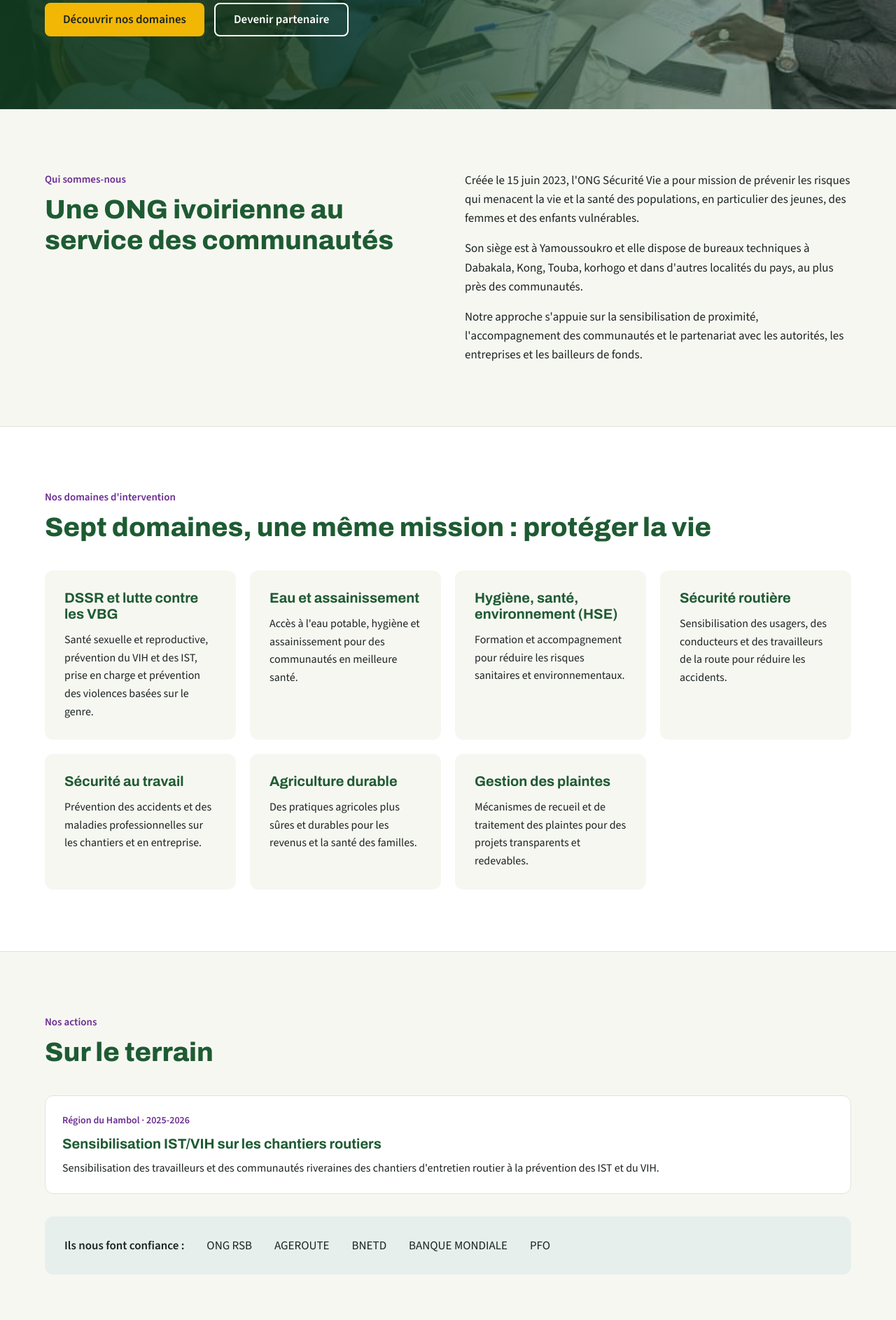
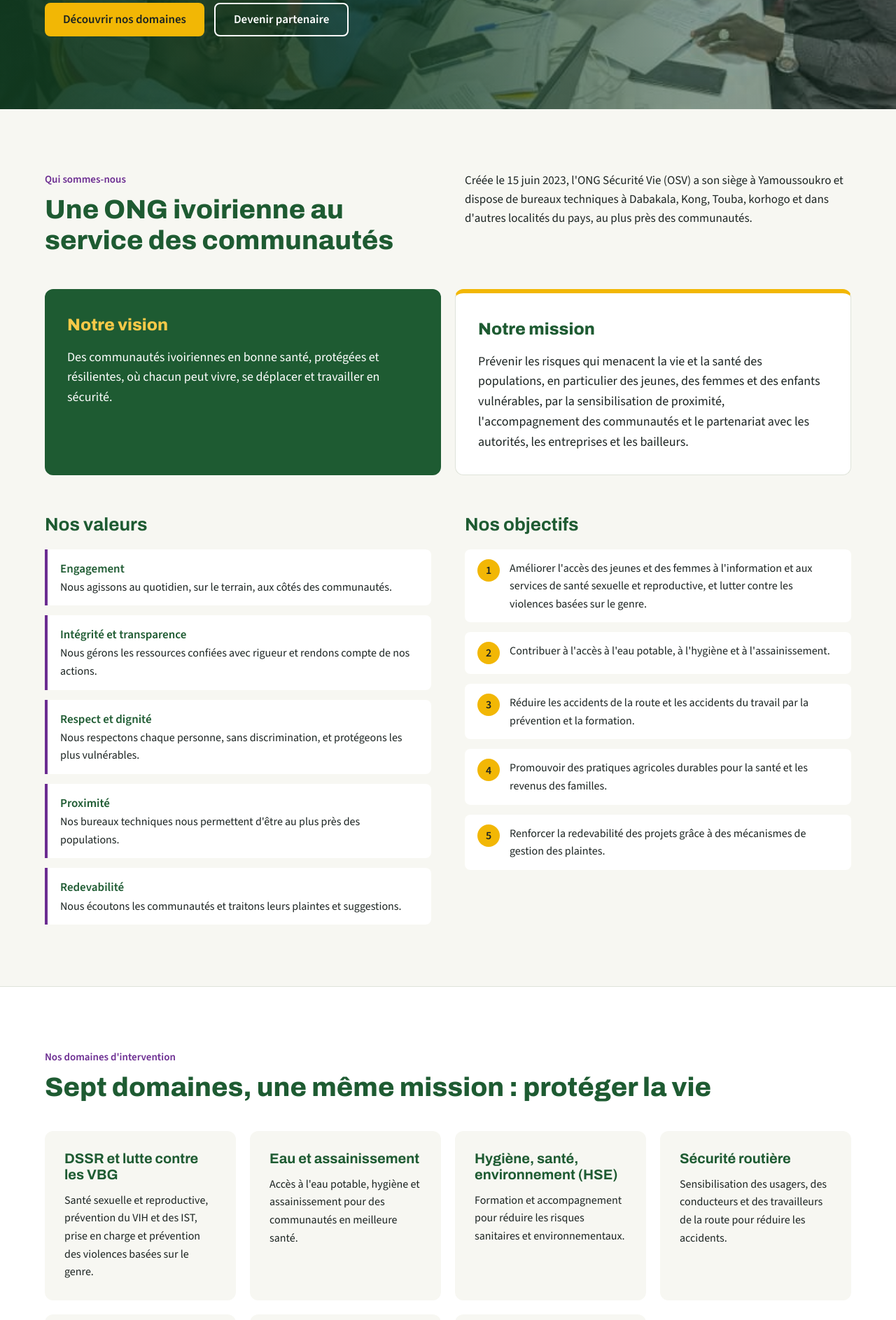
Before and after one commit to 28121989/securitevie, a Jekyll site: the page built from index.html, in a window 1280 px wide. Shown: the part 630-2516 px from the top of the page at 70% size. Built offline with Jekyll 4.4.1, drawn with Linux system fonts in a browser that asks for light colours.

Commit message:
Add files via upload

```diff
--- /dev/null
+++ b/_data/apropos.yml
@@ -0,0 +1,19 @@
+vision: "Des communautés ivoiriennes en bonne santé, protégées et résilientes, où chacun peut vivre, se déplacer et travailler en sécurité."
+mission: "Prévenir les risques qui menacent la vie et la santé des populations, en particulier des jeunes, des femmes et des enfants vulnérables, par la sensibilisation de proximité, l'accompagnement des communautés et le partenariat avec les autorités, les entreprises et les bailleurs."
+valeurs:
+  - titre: "Engagement"
+    texte: "Nous agissons au quotidien, sur le terrain, aux côtés des communautés."
+  - titre: "Intégrité et transparence"
+    texte: "Nous gérons les ressources confiées avec rigueur et rendons compte de nos actions."
+  - titre: "Respect et dignité"
+    texte: "Nous respectons chaque personne, sans discrimination, et protégeons les plus vulnérables."
+  - titre: "Proximité"
+    texte: "Nos bureaux techniques nous permettent d'être au plus près des populations."
+  - titre: "Redevabilité"
+    texte: "Nous écoutons les communautés et traitons leurs plaintes et suggestions."
+objectifs:
+  - "Améliorer l'accès des jeunes et des femmes à l'information et aux services de santé sexuelle et reproductive, et lutter contre les violences basées sur le genre."
+  - "Contribuer à l'accès à l'eau potable, à l'hygiène et à l'assainissement."
+  - "Réduire les accidents de la route et les accidents du travail par la prévention et la formation."
+  - "Promouvoir des pratiques agricoles durables pour la santé et les revenus des familles."
+  - "Renforcer la redevabilité des projets grâce à des mécanismes de gestion des plaintes."
--- a/assets/style.css
+++ b/assets/style.css
@@ -57,3 +57,19 @@ a:focus-visible,.bouton:focus-visible{outline:3px solid var(--or);outline-offset
 .heros.avec-photo{background-image:linear-gradient(90deg,rgba(18,59,32,.93) 0%,rgba(18,59,32,.78) 45%,rgba(18,59,32,.25) 100%),var(--photo)}
 @media (max-width:760px){.heros.avec-photo{background-image:linear-gradient(rgba(18,59,32,.82),rgba(18,59,32,.82)),var(--photo)}}
 .heros h1,.heros p.intro{text-shadow:0 1px 12px rgba(0,0,0,.25)}
+
+.vm{display:grid;grid-template-columns:repeat(auto-fit,minmax(300px,1fr));gap:20px;margin-top:48px}
+.vm-carte{border-radius:12px;padding:32px;display:flex;flex-direction:column;gap:12px;font-size:18px}
+.vm-titre{font-family:'Archivo',sans-serif;font-weight:800;font-size:24px}
+.vm-vision{background:var(--vert);color:#fff}
+.vm-vision .vm-titre{color:var(--or)}
+.vm-mission{background:#fff;border:1px solid var(--trait);border-top:6px solid var(--accent)}
+.vm-mission .vm-titre{color:var(--vert)}
+.sous-titre{font-size:26px;margin-bottom:20px}
+.valeurs{display:flex;flex-direction:column;gap:14px}
+.valeur{padding:14px 18px;border-left:4px solid var(--violet);background:#fff;border-radius:0 8px 8px 0}
+.valeur-titre{font-weight:600;color:var(--vert)}
+.valeur p:last-child{font-size:16px}
+.objectifs{list-style:none;margin:0;padding:0;display:flex;flex-direction:column;gap:14px}
+.objectifs li{display:flex;gap:14px;align-items:flex-start;background:#fff;padding:14px 18px;border-radius:8px;font-size:16px}
+.objectifs .num{flex:0 0 32px;height:32px;border-radius:50%;background:var(--accent);color:#1C2422;font-weight:700;display:flex;align-items:center;justify-content:center}
--- a/index.html
+++ b/index.html
@@ -32,13 +32,34 @@
 <div class="boutons"><a class="bouton" href="#domaines">Découvrir nos domaines</a><a class="bouton contour" href="#contact">Devenir partenaire</a></div>
 </div></section>
 
-<section id="mission"><div class="bloc deux-col">
+<section id="mission"><div class="bloc">
+<div class="deux-col">
 <div><p class="surtitre">Qui sommes-nous</p><h2>Une ONG ivoirienne au service des communautés</h2></div>
 <div class="pile">
-<p>Créée le {{ infos.date_creation }}, l'ONG Sécurité Vie a pour mission de prévenir les risques qui menacent la vie et la santé des populations, en particulier des jeunes, des femmes et des enfants vulnérables.</p>
-<p>Son siège est à Yamoussoukro et elle dispose de bureaux techniques à {{ infos.bureaux | join: ", " }} et dans d'autres localités du pays, au plus près des communautés.</p>
-<p>Notre approche s'appuie sur la sensibilisation de proximité, l'accompagnement des communautés et le partenariat avec les autorités, les entreprises et les bailleurs de fonds.</p>
+<p>Créée le {{ infos.date_creation }}, l'ONG Sécurité Vie (OSV) a son siège à Yamoussoukro et dispose de bureaux techniques à {{ infos.bureaux | join: ", " }} et dans d'autres localités du pays, au plus près des communautés.</p>
 {% if infos.agrement and infos.agrement != "" %}<p><strong>{{ infos.agrement }}</strong></p>{% endif %}
+</div>
+</div>
+{% assign ap = site.data.apropos %}
+<div class="vm">
+<div class="vm-carte vm-vision"><p class="vm-titre">Notre vision</p><p>{{ ap.vision }}</p></div>
+<div class="vm-carte vm-mission"><p class="vm-titre">Notre mission</p><p>{{ ap.mission }}</p></div>
+</div>
+<div class="deux-col" style="margin-top:56px">
+<div>
+<h3 class="sous-titre">Nos valeurs</h3>
+<div class="valeurs">
+{% for v in ap.valeurs %}<div class="valeur"><p class="valeur-titre">{{ v.titre }}</p><p>{{ v.texte }}</p></div>
+{% endfor %}
+</div>
+</div>
+<div>
+<h3 class="sous-titre">Nos objectifs</h3>
+<ol class="objectifs">
+{% for o in ap.objectifs %}<li><span class="num">{{ forloop.index }}</span><span>{{ o }}</span></li>
+{% endfor %}
+</ol>
+</div>
 </div>
 </div></section>
 
```
